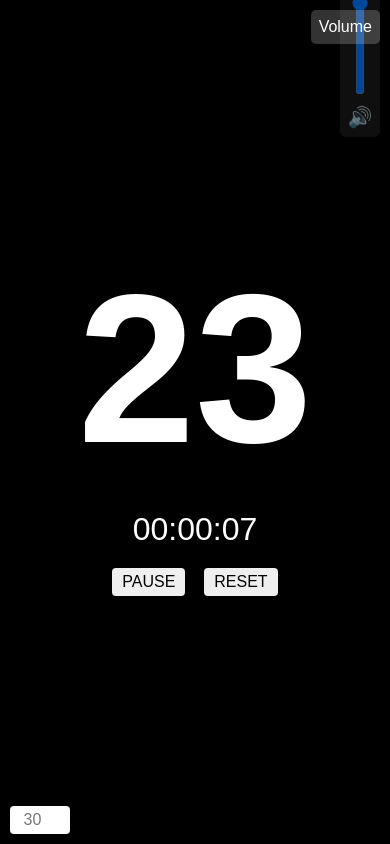
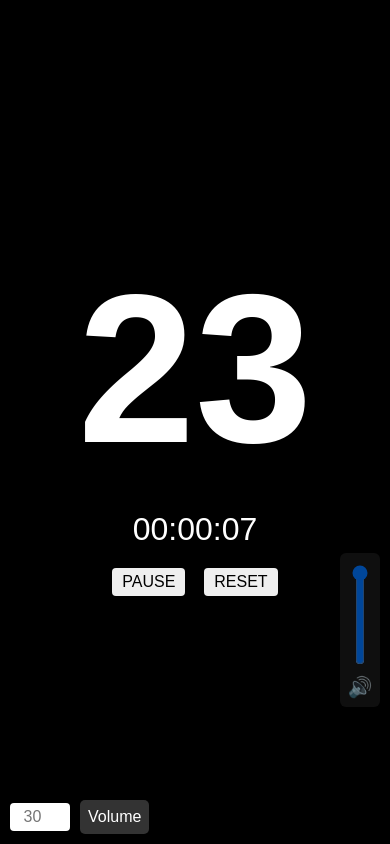
Before and after one commit to Sportyman/sportsclock, a plain HTML site: page שעון ספורט.html in a window 390 px wide. Both pictures are taken after a click on the button "Volume". Drawn offline with Linux system fonts and the light colour scheme.

Commit message:
Update שעון ספורט.html

```diff
--- a/שעון ספורט.html
+++ b/שעון ספורט.html
@@ -27,10 +27,20 @@
             text-align: center;
         }
 
-        #defaultTimeInput {
+        /* קונטיינר תחתון למובייל/דסקטופ – מכיל את תיבת הזמן + כפתור הווליום */
+        #mobileControls {
             position: absolute;
             bottom: 10px;
             left: 10px;
+            display: flex;
+            flex-direction: row;
+            align-items: center;
+            gap: 10px;
+            z-index: 2;
+        }
+
+        /* תיבת הזנת זמן */
+        #defaultTimeInput {
             background-color: white;
             color: black;
             border: none;
@@ -39,10 +49,21 @@
             border-radius: 4px;
             width: 50px;
             text-align: center;
-            z-index: 2;
         }
 
-        /* בקרת ווליום */
+        /* כפתור הצגת/הסתרת בקרת ווליום במובייל */
+        #mobileVolumeBtn {
+            display: none; /* יוצג רק במסכים צרים */
+            background-color: rgba(255, 255, 255, 0.2);
+            color: white;
+            border: none;
+            padding: 8px;
+            border-radius: 5px;
+            font-size: 1rem;
+            cursor: pointer;
+        }
+
+        /* בקרת ווליום (מיקום צד שמאל בדסקטופ, מוסתרת ברירת מחדל) */
         #volumeControl {
             position: absolute;
             left: 0;
@@ -50,7 +71,7 @@
             transform: translateY(-50%);
             width: 3%;
             background-color: transparent;
-            display: none; /* יוצג כאשר "עכבר בצד שמאל" בדסקטופ או ע"י כפתור במובייל */
+            display: none; /* מוצג ב-hover בדסקטופ או ע"י כפתור במובייל */
             flex-direction: column;
             align-items: center;
             opacity: 0.6;
@@ -84,7 +105,7 @@
             z-index: 3;
         }
 
-        /* משתמשים באימוג'ים נפוצים יותר */
+        /* משתמשים באימוג'ים נפוצים יותר כדי להימנע מחוסר תאימות */
         #muteIcon.unmuted::before {
             content: '🔊'; /* Speaker on */
         }
@@ -129,37 +150,21 @@
             background-color: rgba(255, 255, 255, 0.2);
         }
 
-        /* כפתור הצגת ווליום למובייל */
-        #mobileVolumeBtn {
-            display: none; /* יוצג רק מתחת לרוחב 600px */
-            position: absolute;
-            /* נשנה למיקום עליון-ימני כדי שלא "ייבלע" */
-            top: 10px;
-            right: 10px;
-            background-color: rgba(255, 255, 255, 0.2);
-            color: white;
-            border: none;
-            padding: 8px;
-            border-radius: 5px;
-            font-size: 1rem;
-            cursor: pointer;
-            z-index: 5;
-        }
-
         /* מדיה קוורי למובייל */
         @media (max-width: 600px) {
             #timer {
-                font-size: 25vh; /* טיימר קטן יותר בטלפונים */
+                font-size: 25vh; /* קטן יותר בטלפונים */
             }
 
+            /* מציגים את כפתור הווליום */
             #mobileVolumeBtn {
                 display: block;
             }
 
-            /* נפעיל את בקרת הווליום באזור ימני-עליון מתחת לכפתור */
+            /* נפעיל את בקרת הווליום באזור ימני-עליון (או תחתון, לשיקולך) */
             #volumeControl {
-                top: 60px;
-                bottom: auto;
+                top: auto;
+                bottom: 60px;
                 right: 10px;
                 left: auto;
                 width: auto;
@@ -170,12 +175,6 @@
 
             #volumeBar {
                 height: 100px; /* סליידר קטן יותר במובייל */
-            }
-
-            /* כדי שלא יתנגש ב-#volumeControl */
-            #defaultTimeInput {
-                bottom: 10px;
-                left: 10px;
             }
         }
     </style>
@@ -191,10 +190,11 @@
         </div>
     </div>
 
-    <input id="defaultTimeInput" type="number" min="1" placeholder="30">
-
-    <!-- כפתור ווליום למובייל (מופיע רק ברוחב <= 600px) -->
-    <button id="mobileVolumeBtn">Volume</button>
+    <!-- אלמנט עוטף משותף: תיבת זמן + כפתור ווליום מובייל -->
+    <div id="mobileControls">
+        <input id="defaultTimeInput" type="number" min="1" placeholder="30">
+        <button id="mobileVolumeBtn">Volume</button>
+    </div>
 
     <!-- בקרת ווליום -->
     <div id="volumeControl">
@@ -285,8 +285,6 @@
 
         function updateTimer() {
             timerElement.textContent = count;
-
-            // Update the tab title
             document.title = isMuted ? '🔇' : `${count}`;
 
             if (count <= Math.floor(defaultTime / 2)) {
@@ -302,15 +300,16 @@
             count--;
 
             if (count < 0) {
-                // Play sound at the end of the timer
+                // Play sound at the end
                 lastEndSoundIndex = playRandomSound(endSounds, endSoundsDir, lastEndSoundIndex);
                 count = defaultTime; // Reset
-                setTimeout(updateTimer, 3000); // Wait 3s before restart
+                setTimeout(updateTimer, 3000);
             } else {
-                setTimeout(updateTimer, 1000); // Update every second
+                setTimeout(updateTimer, 1000);
             }
         }
 
+        // שינוי זמן ידני
         defaultTimeInput.addEventListener('change', () => {
             const newDefaultTime = parseInt(defaultTimeInput.value);
             if (newDefaultTime > 0) {
@@ -319,6 +318,7 @@
             }
         });
 
+        // שינוי זמן עם גלגלת עכבר
         defaultTimeInput.addEventListener('wheel', (event) => {
             event.preventDefault();
             const step = event.deltaY < 0 ? 1 : -1;
@@ -329,7 +329,7 @@
             count = defaultTime;
         });
 
-        // כניסה/יציאה ממסך מלא
+        // מסך מלא עם דאבל-קליק
         document.body.addEventListener('dblclick', () => {
             if (!document.fullscreenElement) {
                 document.documentElement.requestFullscreen();
@@ -338,6 +338,7 @@
             }
         });
 
+        // קיצורי מקלדת
         document.addEventListener('keydown', (event) => {
             if (event.key.toLowerCase() === 'f') {
                 if (!document.fullscreenElement) {
@@ -360,7 +361,6 @@
 
         // בדסקטופ – הזזה לצד שמאל תציג את בקרת הווליום
         document.body.addEventListener('mousemove', (event) => {
-            // נבדוק רק אם הרוחב מעל 600px (בדסקטופ)
             if (window.innerWidth > 600) {
                 if (event.clientX <= window.innerWidth * 0.03) {
                     volumeControl.style.display = 'flex';
@@ -379,10 +379,12 @@
             }
         });
 
+        // סליידר ווליום
         volumeBar.addEventListener('input', (event) => {
             volume = parseFloat(event.target.value);
         });
 
+        // מיוט
         muteIcon.addEventListener('click', toggleMute);
 
         function toggleMute() {
@@ -391,6 +393,7 @@
             document.title = isMuted ? '🔇' : `${count}`;
         }
 
+        // מצב הסוואה (stealth)
         function toggleStealthMode() {
             isStealthMode = !isStealthMode;
             document.body.classList.toggle('stealth-mode', isStealthMode);
```
